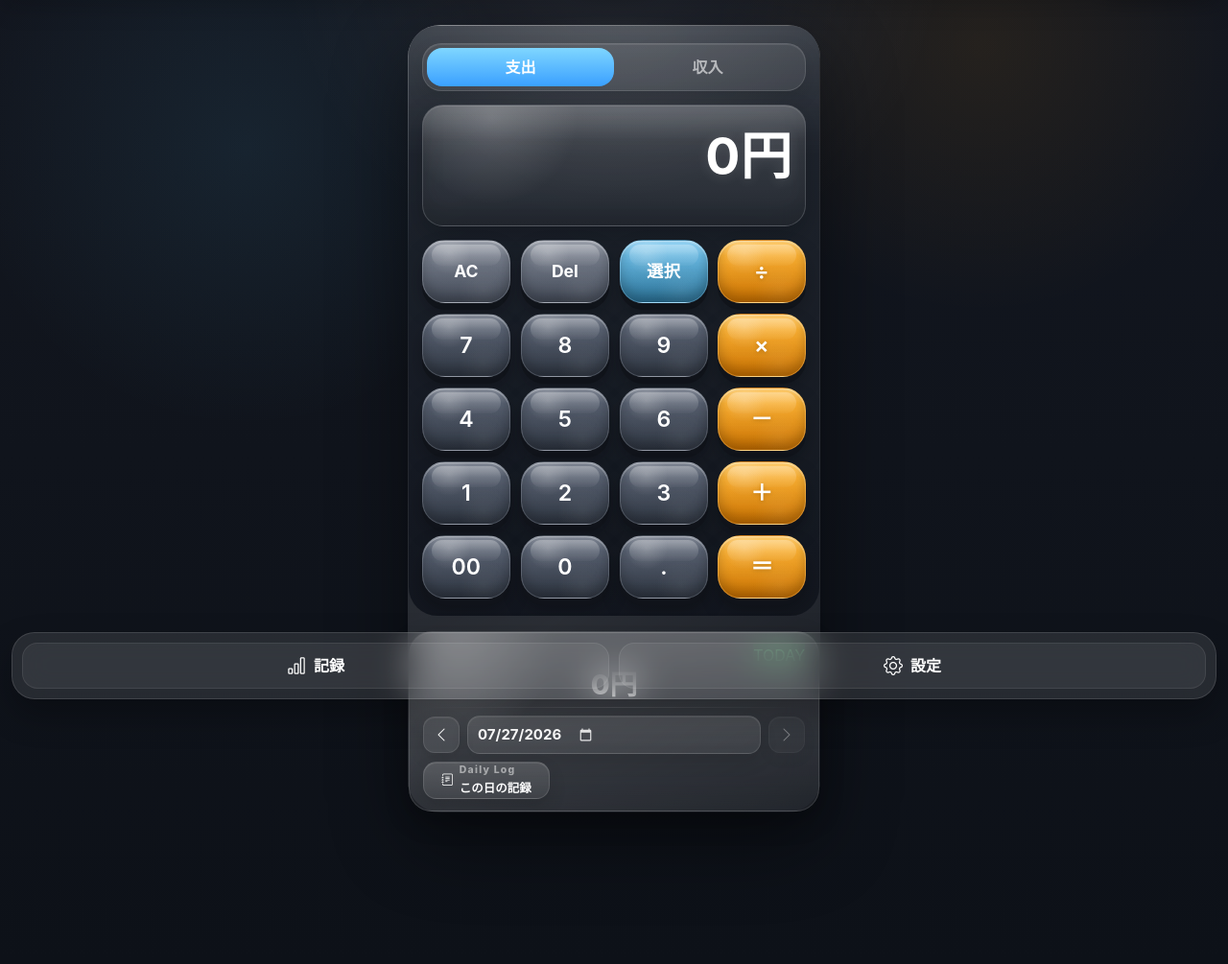
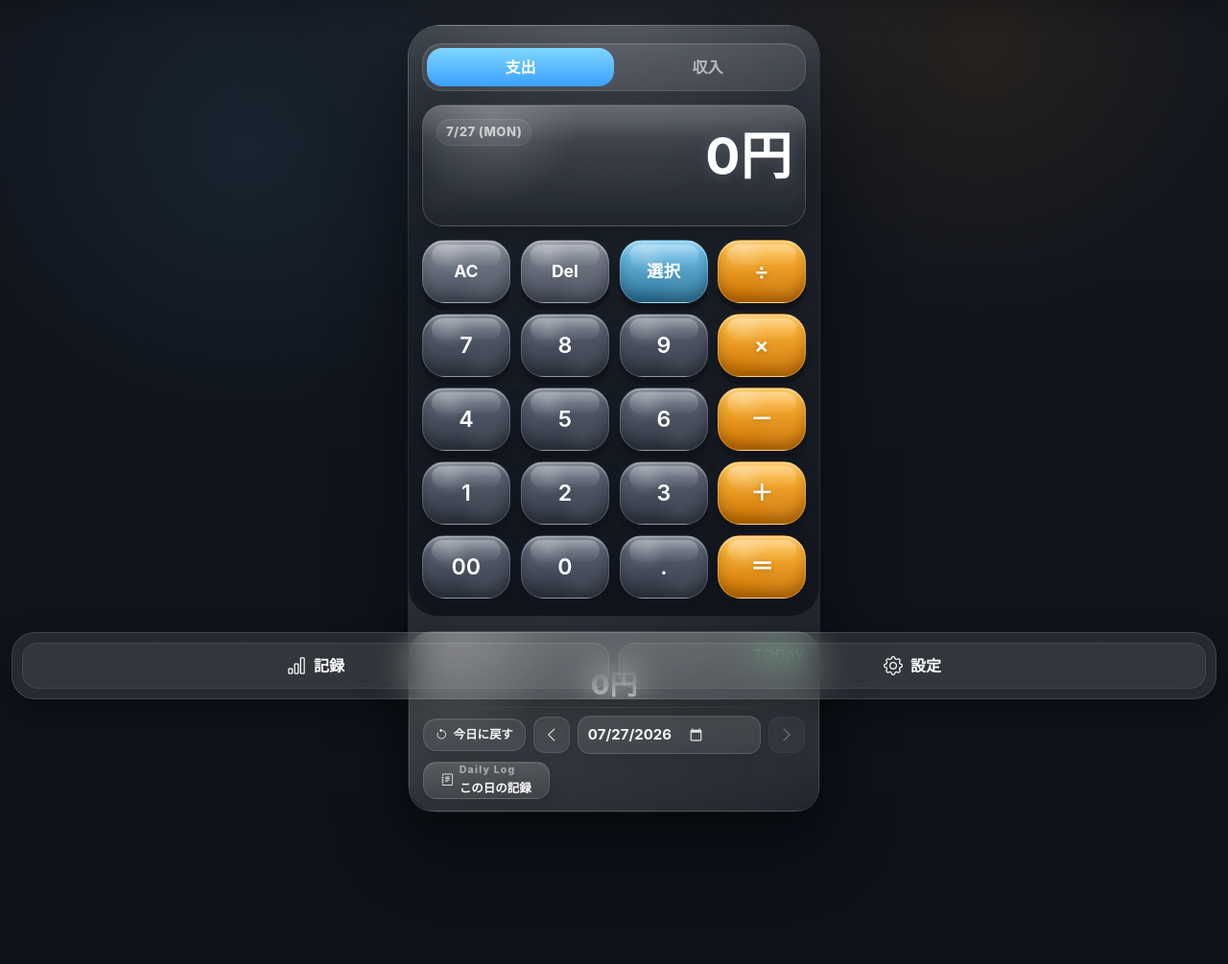
Before and after one commit to yukiakimori0317-art/simpleledger, a Django app: page / in a window 1280 px wide. Shown: the part 59-1064 px from the top of the page at 96% size. Run offline with Django 5.2, Linux system fonts and the light colour scheme; a user stored in the database is signed in; tables that the repository leaves empty hold one stand-in row (values such as "Sample post").

Commit message:
indexと履歴画面UI改善

```diff
--- a/kakeibo/templates/kakeibo/index.html
+++ b/kakeibo/templates/kakeibo/index.html
@@ -11,6 +11,7 @@
             <div class="calc-top-glow"></div>
 
             <div class="calc-inner">
+
                 <div class="entry-type-toggle" id="entry-type-toggle">
                     <div class="toggle-track">
                         <div class="toggle-thumb" id="toggle-thumb"></div>
@@ -25,9 +26,21 @@
                 </div>
 
                 <div class="display-panel">
-                    <div class="amount-display" id="amount-display">0円</div>
-                    <div class="formula-display" id="formula-display">&nbsp;</div>
-                </div>
+    <div class="display-date-chip">
+        {{ target_date|date:"n/j" }}
+        {% if target_date|date:"w" == "0" %}(SUN)
+        {% elif target_date|date:"w" == "1" %}(MON)
+        {% elif target_date|date:"w" == "2" %}(TUE)
+        {% elif target_date|date:"w" == "3" %}(WED)
+        {% elif target_date|date:"w" == "4" %}(THU)
+        {% elif target_date|date:"w" == "5" %}(FRI)
+        {% elif target_date|date:"w" == "6" %}(SAT)
+        {% endif %}
+    </div>
+
+    <div class="amount-display" id="amount-display">0円</div>
+    <div class="formula-display" id="formula-display">&nbsp;</div>
+</div>
 
                 <form id="expense-form" method="post" action="{% url 'kakeibo:ajax_add_entry' %}">
                     {% csrf_token %}
@@ -93,8 +106,13 @@
                 <div class="today-summary-divider"></div>
 
                 <div class="today-summary-bottom">
-                    <a href="{% url 'kakeibo:index' %}?date={{ prev_input_date|date:'Y-m-d' }}" class="date-nav-btn"
-                        aria-label="前日">
+    <a href="{% url 'kakeibo:index' %}" class="mini-action-btn mini-action-soft">
+        <i class="bi bi-arrow-counterclockwise"></i>
+        <span>今日に戻す</span>
+    </a>
+
+    <a href="{% url 'kakeibo:index' %}?date={{ prev_input_date|date:'Y-m-d' }}" class="date-nav-btn"
+        aria-label="前日">
                         <i class="bi bi-chevron-left"></i>
                     </a>
 
@@ -116,12 +134,7 @@
                 </div>
 
                 <div class="today-summary-actions">
-                    {% if not is_today_input_date %}
-                    <a href="{% url 'kakeibo:index' %}" class="mini-action-btn mini-action-soft">
-                        <i class="bi bi-arrow-counterclockwise"></i>
-                        <span>今日に戻す</span>
-                    </a>
-                    {% endif %}
+
 
                     <a href="{% url 'kakeibo:history' %}?date={{ target_date|date:'Y-m-d' }}"
                        class="mini-action-btn mini-action-history">
@@ -1202,6 +1215,21 @@
         color: rgba(255,255,255,0.5);
         margin-bottom: 2px;
     }
+
+    .display-date-chip {
+    position: absolute;
+    top: 14px;
+    left: 14px;
+    z-index: 2;
+    padding: 3px 9px;
+    border-radius: 999px;
+    font-size: 0.82rem;
+    font-weight: 800;
+    letter-spacing: 0.03em;
+    color: rgba(255, 255, 255, 0.66);
+    background: rgba(255, 255, 255, 0.06);
+    border: 1px solid rgba(255, 255, 255, 0.08);
+}
 
     @media (max-width: 420px) {
         .page-logo {
```
Also changed, not shown: kakeibo/templates/kakeibo/history.html (+33 -19 lines).
